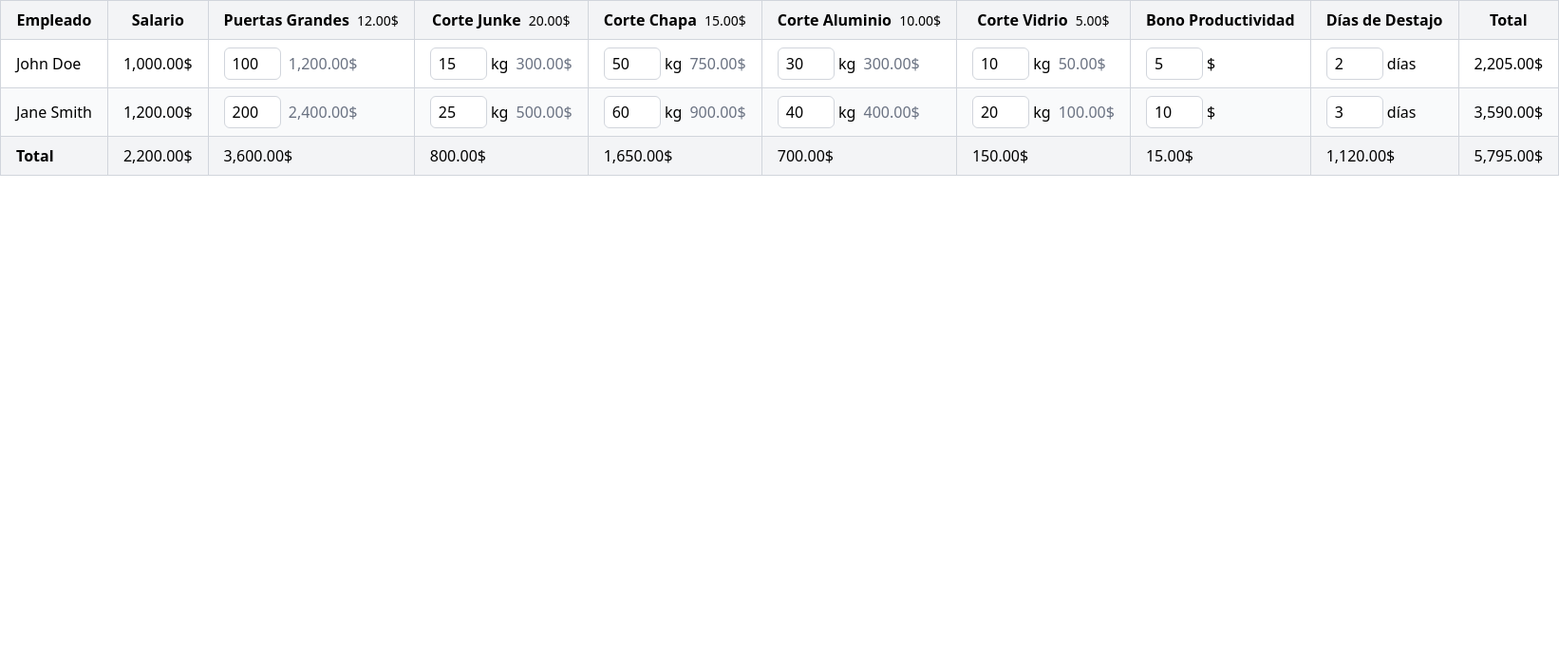
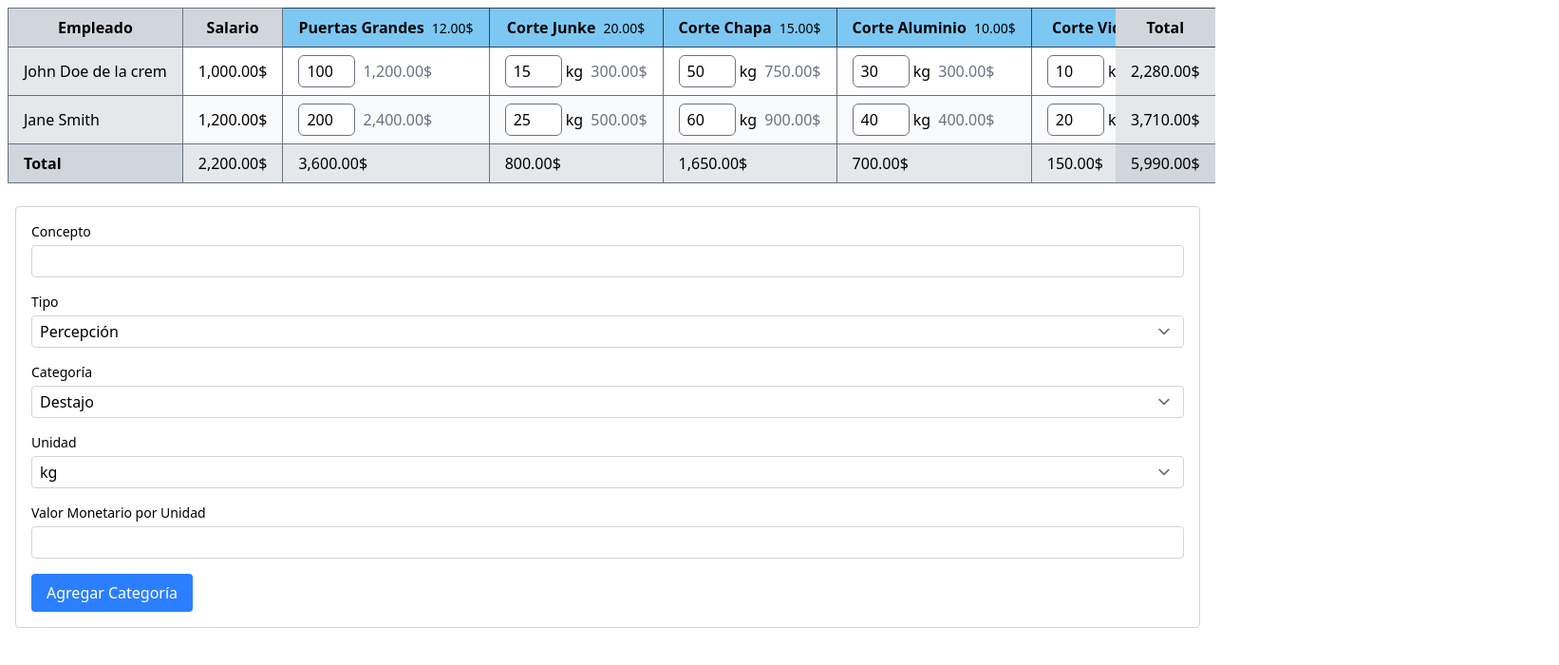
Before and after one commit to ChrisPoul/renova, a SvelteKit app: page / in a window 1280 px wide. Shown: the top 700 px of the page at 95% size, 1642 px wide, since content can reach past the window. Built offline with nearby package versions, Linux system fonts and the light colour scheme.

Commit message:
Improved ui

```diff
--- a/src/app.css
+++ b/src/app.css
@@ -1,3 +1,13 @@
 @import 'tailwindcss';
 @plugin '@tailwindcss/forms';
 @plugin '@tailwindcss/typography';
+
+.destajo {
+  background-color: #7dc8f3;
+}
+.bono {
+  background-color: #fbbf24;
+}
+.deduccion {
+  background-color: #f87171;
+}
--- a/src/routes/+page.svelte
+++ b/src/routes/+page.svelte
@@ -2,6 +2,7 @@
 	import EmployeeRow from './EmployeeRow.svelte';
 	import { totals } from '$lib/stores/totals.svelte';
 	import { formatMonetaryValue } from '$lib/utils';
+	import AddCategory from './AddCategory.svelte';
 
 	let categoriasIncidencia: CategoriaIncidencia[] = [
 		{
@@ -53,20 +54,28 @@
 			unitMonetaryValue: 1
 		},
 		{
+			id: 8,
+			concept: 'Tiempo Extra',
+			type: 'percepcion',
+			parentCategory: 'bono',
+			unit: 'horas',
+			unitMonetaryValue: 1
+		},
+		{
 			id: 7,
 			concept: 'Días de Destajo',
 			type: 'deduccion',
 			parentCategory: 'deduccion',
 			unit: 'días',
 			unitMonetaryValue: 1
-		}
+		},
 	];
 	let totalMonetaryValue = $derived.by(getTotalMonetaryValueByEmployees);
 
 	let employees = $state([
 		{
 			id: 1,
-			name: 'John Doe',
+			name: 'John Doe de la crem',
 			salary: 1000,
 			incidencias: [
 				{ id: 1, category: 1, amount: 100 },
@@ -75,7 +84,8 @@
 				{ id: 4, category: 4, amount: 30 },
 				{ id: 5, category: 5, amount: 10 },
 				{ id: 6, category: 6, amount: 5 },
-				{ id: 13, category: 7, amount: 2 }
+				{ id: 13, category: 7, amount: 2 },
+				{ id: 15, category: 8, amount: 3 }
 			]
 		},
 		{
@@ -89,7 +99,8 @@
 				{ id: 10, category: 4, amount: 40 },
 				{ id: 11, category: 5, amount: 20 },
 				{ id: 12, category: 6, amount: 10 },
-				{ id: 14, category: 7, amount: 3 }
+				{ id: 14, category: 7, amount: 3 },
+				{ id: 16, category: 8, amount: 4 }
 			]
 		}
 	]);
@@ -119,13 +130,14 @@
 	}
 </script>
 
-<table class="table-auto border-collapse overflow-x-scroll border border-gray-300">
+<div class="relative overflow-auto">
+	<table class="m-2 border-collapse border border-gray-500">
 		<thead>
 			<tr class="bg-gray-100">
-			<th class="border border-gray-300 px-4 py-2">Empleado</th>
-			<th class="border border-gray-300 px-4 py-2">Salario</th>
+				<th class="sticky left-0 border border-gray-500 bg-gray-300 px-4 py-2">Empleado</th>
+				<th class="border border-gray-500 bg-gray-300 px-4 py-2">Salario</th>
 				{#each categoriasIncidencia as category}
-				<th class="border border-gray-300 px-4 py-2 text-nowrap">
+					<th class={`border border-gray-700 px-4 py-2 text-nowrap ${category.parentCategory}`}>
 						{category.concept}
 						{#if category.unitMonetaryValue !== 1}
 							<span class="pl-1 text-sm font-normal">
@@ -134,7 +146,7 @@
 						{/if}
 					</th>
 				{/each}
-			<th class="border border-gray-300 px-4 py-2">Total</th>
+				<th class="sticky right-0 border border-gray-500 bg-gray-300 px-4 py-2">Total</th>
 			</tr>
 		</thead>
 		<tbody>
@@ -142,18 +154,21 @@
 				<EmployeeRow {employee} {categoriasIncidencia} />
 			{/each}
 			<tr class="bg-gray-100">
-			<td class="border border-gray-300 px-4 py-2 font-bold">Total</td>
-			<td class="border border-gray-300 px-4 py-2 text-nowrap">
+				<td class="sticky left-0 border border-gray-500 bg-gray-300 px-4 py-2 font-bold">Total</td>
+				<td class="border border-gray-500 bg-gray-200 px-4 py-2 text-nowrap">
 					{formatMonetaryValue(getTotalSalary())}
 				</td>
 				{#each categoriasIncidencia as category}
-				<td class="border border-gray-300 px-4 py-2 text-nowrap">
+					<td class="border border-gray-500 bg-gray-200 px-4 py-2 text-nowrap">
 						{formatMonetaryValue(getCategoryTotalMonetaryValue(category.id))}
 					</td>
 				{/each}
-			<td class="border border-gray-300 px-4 py-2 text-nowrap">
+				<td class="sticky right-0 border border-gray-500 bg-gray-300 px-4 py-2 text-nowrap">
 					{formatMonetaryValue(totalMonetaryValue)}
 				</td>
 			</tr></tbody
 		>
 	</table>
+</div>
+
+<AddCategory />
--- /dev/null
+++ b/src/routes/AddCategory.svelte
@@ -0,0 +1,65 @@
+<script lang="ts">
+	let concept = '';
+	let type = 'percepcion';
+	let parentCategory = 'destajo';
+	let unit = 'kg';
+	let unitMonetaryValue = '';
+</script>
+
+<form class="m-4 rounded border border-gray-300 p-4">
+	<div class="mb-4">
+		<label class="mb-1 block text-sm font-medium" for="concept">Concepto</label>
+		<input
+			id="concept"
+			type="text"
+			bind:value={concept}
+			class="w-full rounded border border-gray-300 px-2 py-1"
+			required
+		/>
+	</div>
+	<div class="mb-4">
+		<label class="mb-1 block text-sm font-medium" for="type">Tipo</label>
+		<select id="type" bind:value={type} class="w-full rounded border border-gray-300 px-2 py-1">
+			<option value="percepcion">Percepción</option>
+			<option value="deduccion">Deducción</option>
+		</select>
+	</div>
+	<div class="mb-4">
+		<label class="mb-1 block text-sm font-medium" for="parentCategory">Categoría</label>
+		<select
+			id="parentCategory"
+			bind:value={parentCategory}
+			class="w-full rounded border border-gray-300 px-2 py-1"
+		>
+			<option value="destajo">Destajo</option>
+			<option value="bono">Bono</option>
+			<option value="deduccion">Deducción</option>
+		</select>
+	</div>
+	<div class="mb-4">
+		<label class="mb-1 block text-sm font-medium" for="unit">Unidad</label>
+		<select id="unit" bind:value={unit} class="w-full rounded border border-gray-300 px-2 py-1">
+			<option value="kg">kg</option>
+			<option value="días">días</option>
+			<option value="horas">horas</option>
+			<option value="m²">m²</option>
+			<option value="m³">m³</option>
+		</select>
+	</div>
+	<div class="mb-4">
+		<label class="mb-1 block text-sm font-medium" for="unitMonetaryValue"
+			>Valor Monetario por Unidad</label
+		>
+		<input
+			id="unitMonetaryValue"
+			type="number"
+			step="0.01"
+			bind:value={unitMonetaryValue}
+			class="w-full rounded border border-gray-300 px-2 py-1"
+			required
+		/>
+	</div>
+	<button type="submit" class="rounded bg-blue-500 px-4 py-2 text-white hover:bg-blue-600">
+		Agregar Categoría
+	</button>
+</form>
--- a/src/routes/EmployeeRow.svelte
+++ b/src/routes/EmployeeRow.svelte
@@ -23,6 +23,8 @@
 	function getIncidenciaTotalMonetaryValue(amount: number, category: CategoriaIncidencia) {
 		if (category.unit === 'días') {
 			return (amount * employee.salary) / 5;
+		} else if (category.unit === 'horas') {
+			return (amount * employee.salary) / 40;
 		}
 		return amount * category.unitMonetaryValue;
 	}
@@ -85,19 +87,19 @@
 </script>
 
 <tr class="odd:bg-white even:bg-gray-50">
-	<td class="border border-gray-300 px-4 py-2 text-nowrap">{employee.name}</td>
-	<td class="border border-gray-300 px-4 py-2 text-nowrap"
+	<td class="border border-gray-500 px-4 py-2 text-nowrap sticky left-0 bg-gray-200">{employee.name}</td>
+	<td class="border border-gray-500 px-4 py-2 text-nowrap"
 		>{formatMonetaryValue(employee.salary)}</td
 	>
 	{#each categoriasIncidencia as category}
 		{@const incidencia = incidenciasMapByCategory.get(category.id)}
-		<td class="border border-gray-300 px-4 py-2 text-nowrap">
+		<td class="border border-gray-500 px-4 py-2 text-nowrap">
 			{#if incidencia}
 				<input
 					type="number"
 					step=".01"
 					bind:value={incidencia.amount}
-					class="w-15 rounded-md border border-gray-300 px-2 py-1"
+					class="w-15 rounded-md border border-gray-500 px-2 py-1"
 					oninput={() => updateIncidenciaAmount(incidencia)}
 				/>
 				{category.unit}
@@ -109,7 +111,7 @@
 			{/if}
 		</td>
 	{/each}
-	<td class="border border-gray-300 px-4 py-2 text-nowrap">
+	<td class="border border-gray-500 px-4 py-2 text-nowrap bg-gray-200 sticky right-0">
 		{formatMonetaryValue(totals.byEmployee.get(employee.id) ?? 0)}
 	</td>
 </tr>
```
Lines whose indentation alone changed are shown as unchanged.
